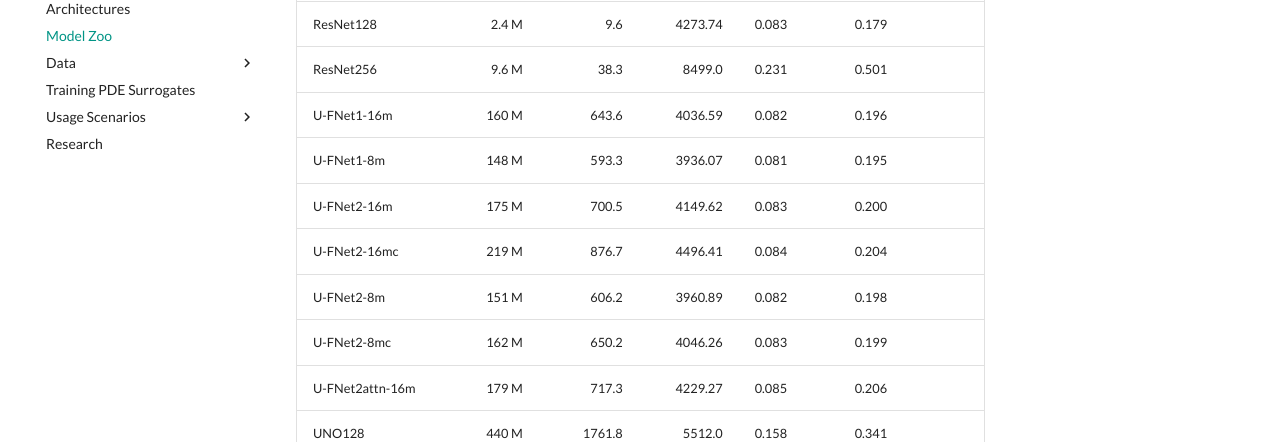
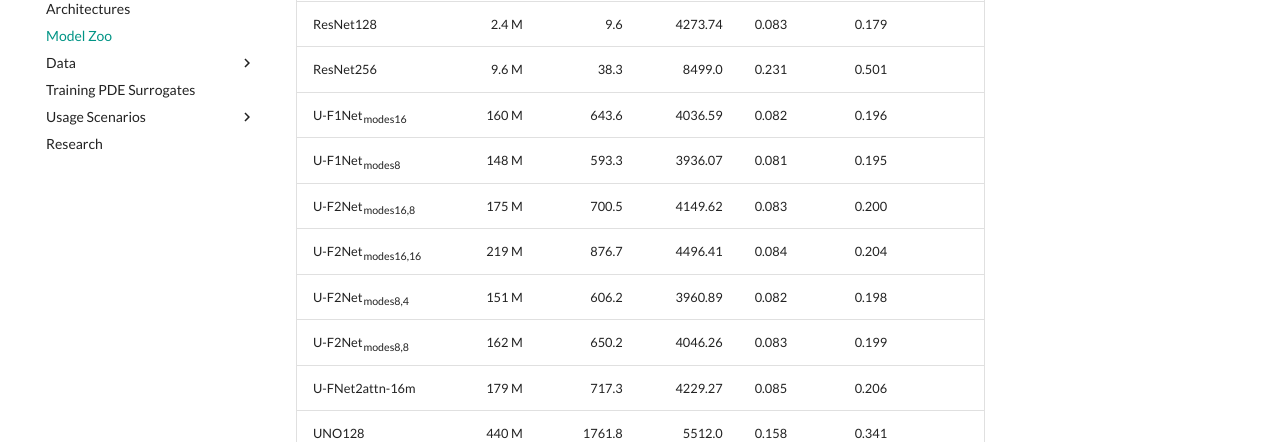
Before and after one commit to pdearena/pdearena, an MkDocs documentation site: the page built from docs/modelzoo.md, in a window 1280 px wide and 900 px high, scrolled down 518 px. Shown: the part 153-595 px from the top of the window. Built offline with MkDocs 1.6.1 and Material for MkDocs 9.7.7, drawn with Linux system fonts in a browser that asks for light colours; comment, search, counter and statistics services are not loaded.

Commit message:
fix docs

```diff
--- a/docs/modelzoo.md
+++ b/docs/modelzoo.md
@@ -14,12 +14,12 @@ The tables below provide results and useful statistics about training and infere
 | FNOs-96-32m           |       151 M |           604.2 |               2179.0 | 0.026        | 0.080                 |
 | ResNet128             |       2.4 M |             9.6 |              4273.74 | 0.083        | 0.179                 |
 | ResNet256             |       9.6 M |            38.3 |               8499.0 | 0.231        | 0.501                 |
-| U-FNet1-16m           |       160 M |           643.6 |              4036.59 | 0.082        | 0.196                 |
-| U-FNet1-8m            |       148 M |           593.3 |              3936.07 | 0.081        | 0.195                 |
-| U-FNet2-16m           |       175 M |           700.5 |              4149.62 | 0.083        | 0.200                 |
-| U-FNet2-16mc          |       219 M |           876.7 |              4496.41 | 0.084        | 0.204                 |
-| U-FNet2-8m            |       151 M |           606.2 |              3960.89 | 0.082        | 0.198                 |
-| U-FNet2-8mc           |       162 M |           650.2 |              4046.26 | 0.083        | 0.199                 |
+| U-F1Net~modes16~      |       160 M |           643.6 |              4036.59 | 0.082        | 0.196                 |
+| U-F1Net~modes8~       |       148 M |           593.3 |              3936.07 | 0.081        | 0.195                 |
+| U-F2Net~modes16,8~    |       175 M |           700.5 |              4149.62 | 0.083        | 0.200                 |
+| U-F2Net~modes16,16~   |       219 M |           876.7 |              4496.41 | 0.084        | 0.204                 |
+| U-F2Net~modes8,4~     |       151 M |           606.2 |              3960.89 | 0.082        | 0.198                 |
+| U-F2Net~modes8,8~     |       162 M |           650.2 |              4046.26 | 0.083        | 0.199                 |
 | U-FNet2attn-16m       |       179 M |           717.3 |              4229.27 | 0.085        | 0.206                 |
 | UNO128                |       440 M |          1761.8 |               5512.0 | 0.158        | 0.341                 |
 | UNO64                 |       110 M |           440.5 |              1925.28 | 0.065        | 0.134                 |
```
Also changed, not shown: docs/generate_modelzoo.py (+34 -1 lines), 1 other file.
